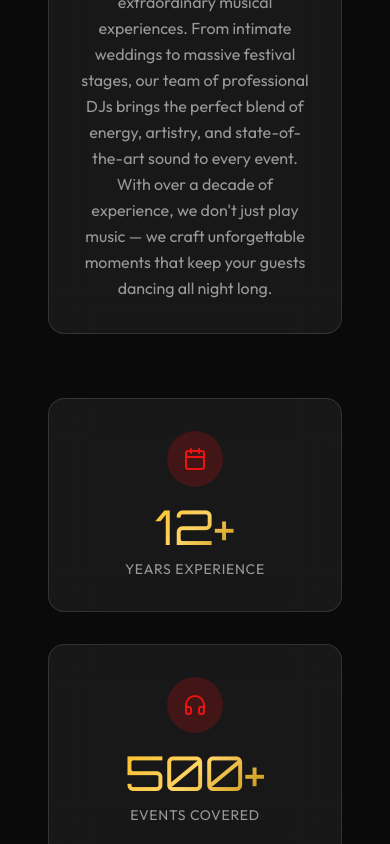
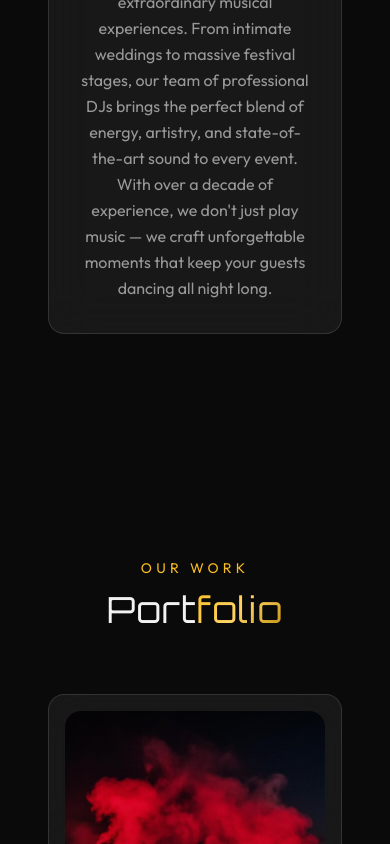
Before and after one commit to iamaloksy/AUDION_PRO, a React (Vite) app: page / in a window 390 px wide. Shown: the part 1156-2000 px from the top of the page. Built offline with nearby package versions, Linux system fonts and the light colour scheme; the HTML template or start-up script is replaced by a standard one.

Commit message:
remove somrthing

```diff
--- a/src/components/AboutSection.tsx
+++ b/src/components/AboutSection.tsx
@@ -1,41 +1,5 @@
-import { useEffect, useRef, useState } from "react";
+import { useRef } from "react";
 import { motion, useInView } from "framer-motion";
-import { Headphones, Calendar, Speaker } from "lucide-react";
-
-const stats = [
-  { icon: Calendar, value: 12, suffix: "+", label: "Years Experience" },
-  { icon: Headphones, value: 500, suffix: "+", label: "Events Covered" },
-  { icon: Speaker, value: 50, suffix: "+", label: "Professional Setups" },
-];
-
-const Counter = ({ target, suffix }: { target: number; suffix: string }) => {
-  const [count, setCount] = useState(0);
-  const ref = useRef<HTMLSpanElement>(null);
-  const inView = useInView(ref, { once: true });
-
-  useEffect(() => {
-    if (!inView) return;
-    let start = 0;
-    const duration = 2000;
-    const step = target / (duration / 16);
-    const timer = setInterval(() => {
-      start += step;
-      if (start >= target) {
-        setCount(target);
-        clearInterval(timer);
-      } else {
-        setCount(Math.floor(start));
-      }
-    }, 16);
-    return () => clearInterval(timer);
-  }, [inView, target]);
-
-  return (
-    <span ref={ref} className="font-display text-5xl md:text-6xl gold-text">
-      {count}{suffix}
-    </span>
-  );
-};
 
 const AboutSection = () => {
   const ref = useRef(null);
@@ -70,26 +34,6 @@ const AboutSection = () => {
             we craft unforgettable moments that keep your guests dancing all night long.
           </p>
         </motion.div>
-
-        <div className="grid grid-cols-1 md:grid-cols-3 gap-8 max-w-4xl mx-auto">
-          {stats.map((stat, i) => (
-            <motion.div
-              key={stat.label}
-              initial={{ opacity: 0, y: 30 }}
-              animate={inView ? { opacity: 1, y: 0 } : {}}
-              transition={{ duration: 0.6, delay: 0.3 + i * 0.15 }}
-              className="glass-card p-8 text-center group hover:border-accent/30 transition-all duration-500"
-            >
-              <div className="w-14 h-14 rounded-full bg-primary/20 flex items-center justify-center mx-auto mb-4 group-hover:red-glow transition-all duration-300">
-                <stat.icon className="w-6 h-6 text-primary" />
-              </div>
-              <Counter target={stat.value} suffix={stat.suffix} />
-              <p className="text-muted-foreground text-sm uppercase tracking-wider mt-2">
-                {stat.label}
-              </p>
-            </motion.div>
-          ))}
-        </div>
       </div>
     </section>
   );
--- a/src/components/FooterSection.tsx
+++ b/src/components/FooterSection.tsx
@@ -1,5 +1,4 @@
 import { MapPin, Phone, Mail, Instagram, Facebook, Youtube } from "lucide-react";
-import logo1 from "@/assets/logo1.png";
 
 const FooterSection = () => {
   const quickLinks = [
@@ -19,21 +18,17 @@ const FooterSection = () => {
         <div className="grid grid-cols-1 md:grid-cols-3 gap-12 mb-16">
           {/* Brand */}
           <div>
-            <div className="flex items-center gap-3 mb-4">
-              <div className="w-10 h-10 rounded-full bg-background/30 backdrop-blur-md border border-primary/40 flex items-center justify-center overflow-hidden">
+            <div className="flex items-center gap-3">
+              <div className="w-14 h-14 rounded-2xl bg-background/30 backdrop-blur-md border border-primary/40 flex items-center justify-center overflow-hidden">
                 <img
-                  src={logo1}
-                  alt="AUDION PRO logo"
-                  className="w-8 h-8 object-cover rounded-full"
+                  src="/favicon.ico"
+                  alt="Site icon"
+                  className="w-10 h-10 object-contain"
                   draggable={false}
                 />
               </div>
               <span className="font-display text-2xl gold-text tracking-wider">AUDION PRO</span>
             </div>
-            <p className="text-muted-foreground text-sm leading-relaxed">
-              Premium DJ services for weddings, corporate events, festivals, and private parties.
-              Elevating every moment with exceptional sound.
-            </p>
           </div>
 
           {/* Contact */}
--- a/src/components/HeroSection.tsx
+++ b/src/components/HeroSection.tsx
@@ -1,17 +1,8 @@
 import { motion } from "framer-motion";
-import heroBg from "@/assets/hero-bg.jpg";
 
 const HeroSection = () => {
   return (
     <section id="home" className="relative min-h-screen flex items-center justify-center overflow-hidden pt-20">
-      {/* Background Image */}
-      <div
-        className="absolute inset-0 bg-cover bg-center bg-no-repeat"
-        style={{ backgroundImage: `url(${heroBg})` }}
-      />
-      {/* Overlay */}
-      <div className="absolute inset-0 hero-overlay" />
-
       {/* Particles */}
       <div className="absolute inset-0 overflow-hidden pointer-events-none">
         {[...Array(20)].map((_, i) => (
@@ -73,8 +64,8 @@ const HeroSection = () => {
           transition={{ duration: 0.6, delay: 0.4 }}
           className="text-muted-foreground text-base md:text-lg max-w-2xl mx-auto mb-10"
         >
-          Elevating events with electrifying beats, premium sound, and unforgettable energy.
-          Your night, our soundtrack.
+          {/* Elevating events with electrifying beats, premium sound, and unforgettable energy.
+          Your night, our soundtrack. */}
         </motion.p>
 
         <motion.div
```
